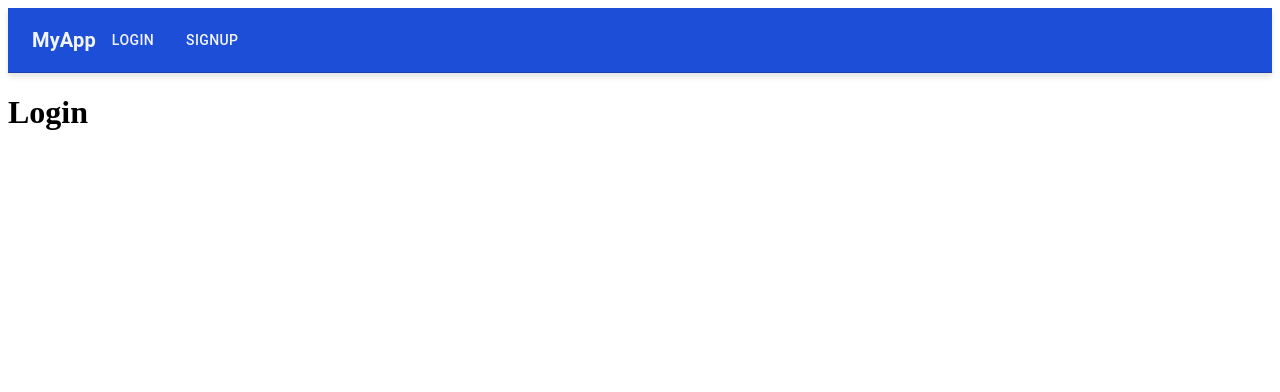
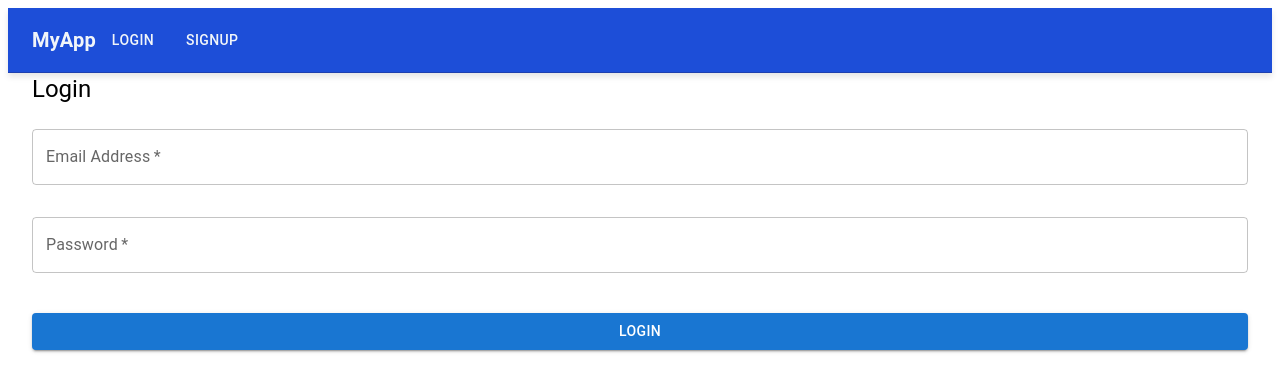
Before and after one commit to KestisJan/management-tool, a React (Create React App) app in the folder frontend/: page /login in a window 1280 px wide. Shown: the top 392 px of the page. Built offline with nearby package versions, Linux system fonts and the light colour scheme.

Commit message:
Add LoginForm component and update related files
- Added  component to .
- Updated  to include the new  component.
- Modified  to integrate the new  component.

```diff
--- /dev/null
+++ b/frontend/src/components/LoginForm.tsx
@@ -0,0 +1,65 @@
+import React from 'react';
+import { Box, TextField, Button, Typography, Container } from '@mui/material';
+
+
+const LoginForm: React.FC = () => {
+    return (
+        <Container component="main" maxWidth="xl" sx={{width: 'auto'}}>
+            <Box
+                className="
+                    flex flex-col items-center
+                    p-10
+                    w-full
+                    h-auto
+                    mb-15
+                    rounded-lg
+                    bg-gray-50
+                    shadow-md
+                    border border-gray-300
+                    overflow-auto
+                    max-w-[700px]
+                "
+            >
+                <Typography component="h1" variant="h5" className="text-blue-900 font-bold">
+                    Login
+                </Typography>
+                <Box
+                    component="form"
+                    sx={{ mt: 1}}
+                    className="w-full"
+                >
+                    <TextField
+                        margin="normal"
+                        required
+                        fullWidth
+                        id="email"
+                        label="Email Address"
+                        name="email"
+                        sx={{ mb: 2 }}
+                    />
+                    <TextField
+                        margin="normal"
+                        required
+                        fullWidth
+                        id="password"
+                        label="Password"
+                        name="password"
+                        sx={{ mb: 2 }}
+                    />
+                    <Button
+                        type="submit"
+                        fullWidth
+                        variant="contained"
+                        color="primary"
+                        sx={{ mt: 3, mb: 2 }}
+                        className="bg-blue-600 hover:bg-blue-700"
+                    >
+                        Login
+                    </Button>
+                </Box>
+            </Box>
+        </Container>
+    )
+}
+
+export default LoginForm
--- a/frontend/src/components/index.tsx
+++ b/frontend/src/components/index.tsx
@@ -1,2 +1,3 @@
 export { default as NavBar } from './NavBar';
 export { default as RegisterForm } from './RegisterForm';
+export { default as LoginForm } from './LoginForm';
--- a/frontend/src/pages/Login.tsx
+++ b/frontend/src/pages/Login.tsx
@@ -1,7 +1,21 @@
 import React from 'react';
+import { Box } from '@mui/material';
+import { LoginForm } from '../components';
+
 
 const Login: React.FC = () => {
-    return <h1>Login</h1>;
+    return (
+        <Box className="
+            flex
+            items-center
+            mt-auto mb-auto
+            py-12
+            h-full
+        "
+        >
+            <LoginForm />
+        </Box>
+    )
 };
 
 
```
